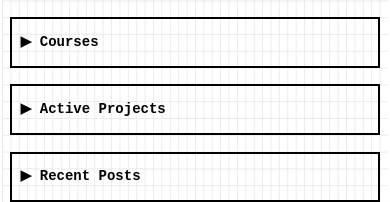
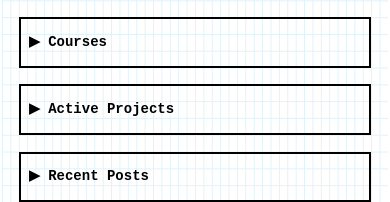
Before and after one commit to mtimbs/blog-2024, an Astro site: page / in a window 390 px wide. Shown: the part 134-336 px from the top of the page. Built offline with nearby package versions, Linux system fonts and the light colour scheme; Astro itself is replaced by a stand-in of ours; a web font is replaced by a local one.

Commit message:
styling tweaks & better light mode

```diff
--- a/src/styles/global.css
+++ b/src/styles/global.css
@@ -10,13 +10,19 @@
   --line-height: 1.2rem;
   --border-thickness: 2px;
   --text-color: #000;
-  --text-color-alt: #666;
+  --text-color-alt: #0092ca;
   --background-color: #fff;
   --background-color-alt: #eee;
 
   --font-weight-normal: 500;
   --font-weight-medium: 600;
   --font-weight-bold: 800;
+
+  --grid-color: color-mix(
+    in srgb,
+    var(--text-color-alt) 12%,
+    var(--background-color) 90%
+  );
 
   font-family: var(--font-family);
   font-optical-sizing: auto;
@@ -32,6 +38,11 @@
     --text-color-alt: #4af626;
     --background-color: #000;
     --background-color-alt: #111;
+    --grid-color: color-mix(
+      in srgb,
+      var(--text-color) 10%,
+      var(--background-color) 90%
+    );
   }
 }
 
@@ -58,8 +69,8 @@ body {
   position: relative;
   width: 100%;
   margin: 0;
-  padding: var(--line-height) 2ch;
-  max-width: calc(min(80ch, round(down, 100%, 1ch)));
+  padding: var(--line-height) 5ch;
+  max-width: calc(min(90ch, round(down, 100%, 1ch)));
   line-height: var(--line-height);
   overflow-x: hidden;
 }
@@ -69,7 +80,7 @@ body {
     font-size: 14px;
   }
   body {
-    padding: var(--line-height) 1ch;
+    padding: var(--line-height) 2ch;
   }
 }
 
@@ -129,7 +140,7 @@ a:hover {
 
 p {
   margin-bottom: var(--line-height);
-  line-height: calc(1.5 * var(--line-height));
+  line-height: calc(1.25 * var(--line-height));
 }
 
 strong {
@@ -470,11 +481,6 @@ label input {
 /* DEBUG UTILITIES */
 
 .debug .debug-grid {
-  --color: color-mix(
-    in srgb,
-    var(--text-color) 8%,
-    var(--background-color) 90%
-  );
   position: absolute;
   top: 0;
   left: 0;
@@ -482,10 +488,14 @@ label input {
   bottom: 0;
   z-index: -1;
   background-image: repeating-linear-gradient(
-      var(--color) 0 1px,
+      var(--grid-color) 0 1px,
       transparent 1px 100%
     ),
-    repeating-linear-gradient(90deg, var(--color) 0 1px, transparent 1px 100%);
+    repeating-linear-gradient(
+      90deg,
+      var(--grid-color) 0 1px,
+      transparent 1px 100%
+    );
   background-size: 1ch var(--line-height);
   margin: 0;
 }
```
